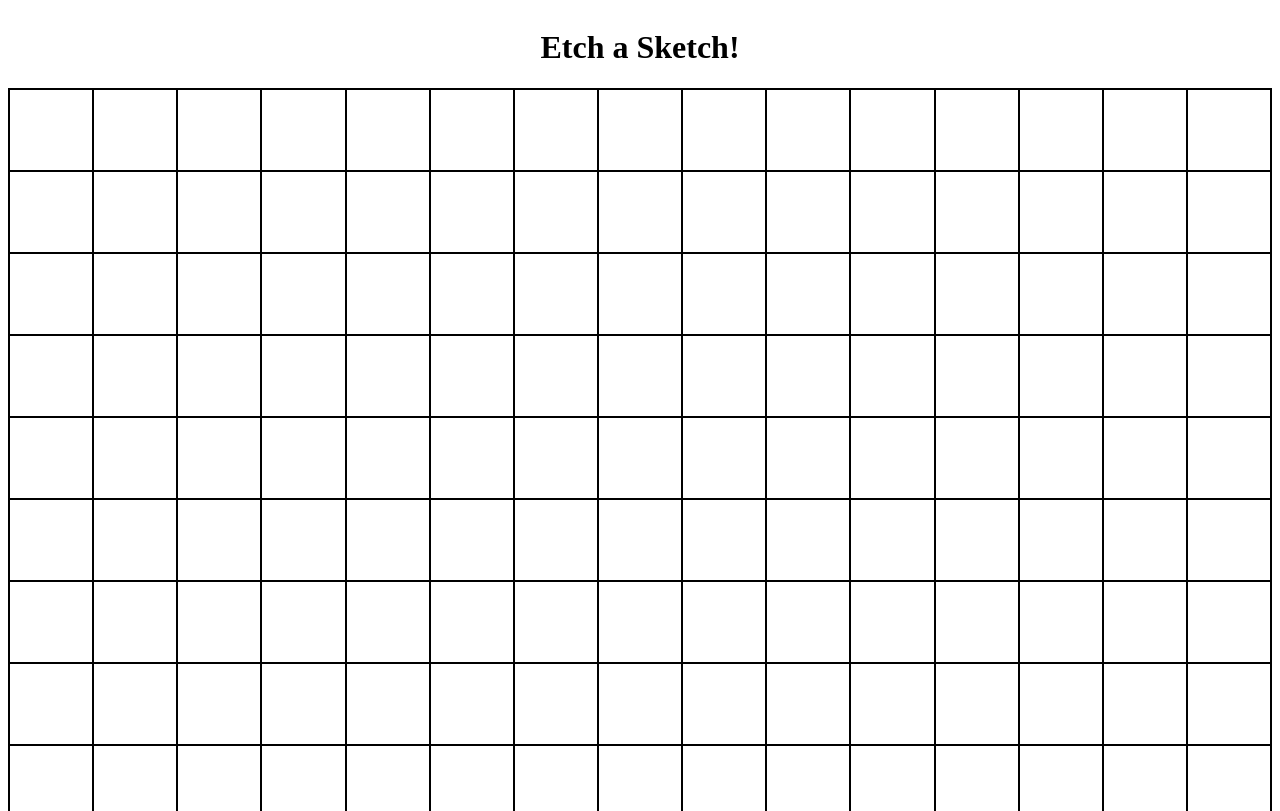
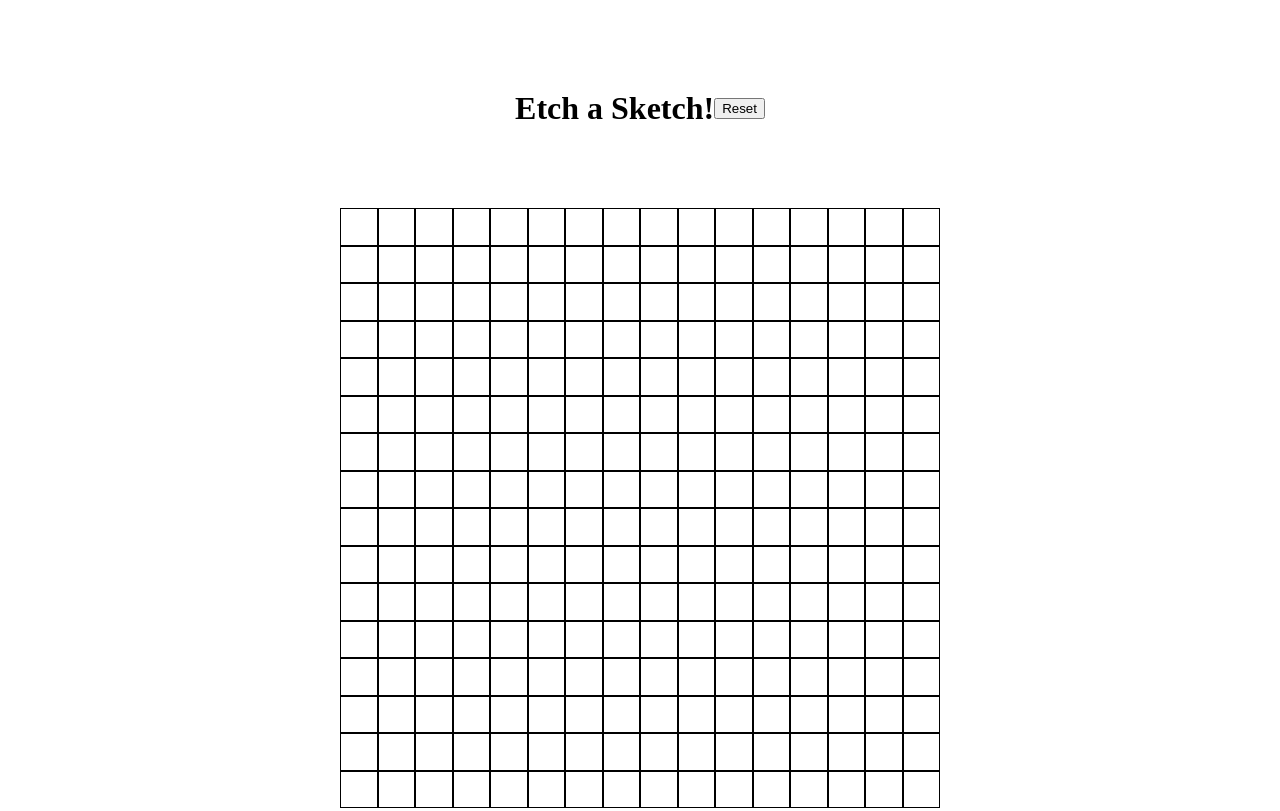
Before and after one commit to Jsravelo/etch-a-sketch, a plain HTML site: page index.html in a window 1280 px wide. Shown: the top 811 px of the page. Drawn offline with Linux system fonts and the light colour scheme.

Commit message:
Fix the function that creates the Grid

```diff
--- a/index.html
+++ b/index.html
@@ -9,6 +9,7 @@
 <body>
     <div class="header">
         <h1>Etch a Sketch!</h1>
+        <button class="'btn">Reset</button>
     </div>
     <div class="body">
         <div id="container">
--- a/script.js
+++ b/script.js
@@ -1,32 +1,27 @@
 const container = document.querySelector('#container');
 let numOfBoxes = 16;
 
-
-
-let boxWidth = 1/numOfBoxes;
-
-let gridSize = boxWidth * numOfBoxes;
-
-
-
-
+let boxWidth = 100/numOfBoxes;
 
 function makeGrid(numOfBoxes, boxWidth) {
-
-    let gridSize = boxWidth * numOfBoxes * 100;
-
-    container.style.height = `${gridSize}vw`;
-    container.style.width = `${gridSize}vw`;
 
     for (let i = 0; i < numOfBoxes * numOfBoxes; i++) {
 
         const newDiv = document.createElement('div');
         newDiv.classList.add('box');
-        newDiv.style.width = `${boxWidth * 100}%`;
-        newDiv.style.height = `${boxWidth * 100}%`;
+        newDiv.style.width = `${boxWidth}%`;
+        newDiv.style.height = `${boxWidth}%`;
         container.appendChild(newDiv);
 
+        console.log(newDiv.style.width)
+
+
+
+        // newDiv.addEventListener('mouseover', (e) => {
+        //     e.target.style.background = 'black'
+        // })
     }
+
 }
 
 makeGrid(numOfBoxes, boxWidth)
--- a/style.css
+++ b/style.css
@@ -2,13 +2,14 @@
     display: flex;
     flex-wrap: wrap;
     justify-content: center;
-    border: 1px solid black;
+    height: 600px;
+    width: 600px;
 }
+
 
 .box {
     border: 1px solid black;
-    flex: auto;
-
+    box-sizing: border-box;
 }
 
 .body {
@@ -27,4 +28,9 @@
     display: flex;
     justify-content: center;
     align-items: center;
+    height: 200px;
 }
+
+.btn {
+    align-self: self-end;
+}
```
